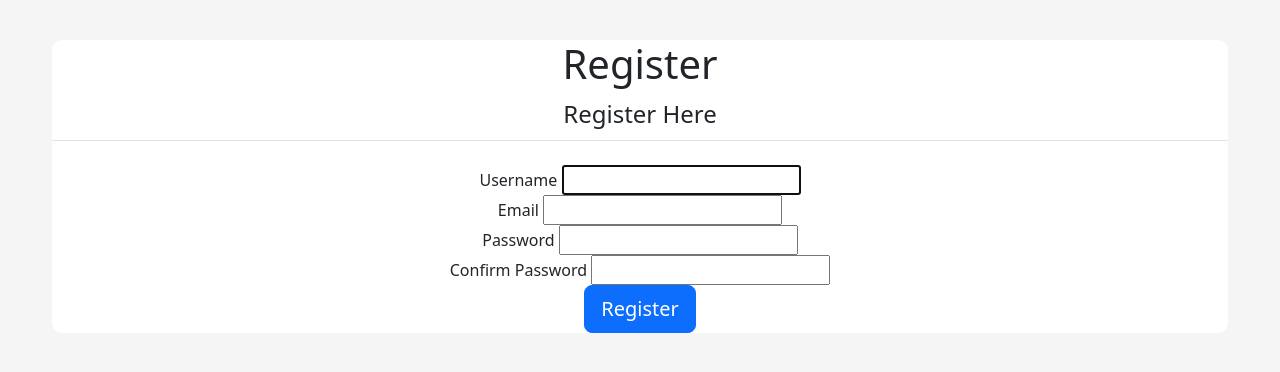
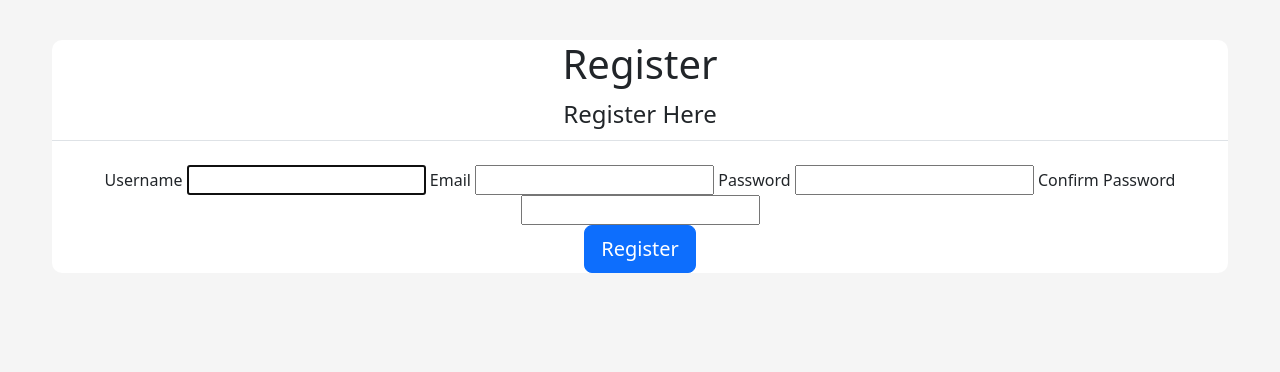
Before and after one commit to pasha112sergey/InventoryManagement, a Django app: page /inventory/register/ in a window 1280 px wide. Shown: the part 56-428 px from the top of the page. Run offline with Django 5.2, Linux system fonts and the light colour scheme; some libraries are stand-ins or nearby versions.

```diff
--- a/templates/inventory/register.html
+++ b/templates/inventory/register.html
@@ -10,16 +10,10 @@
             <div class="form-group">
                 <label for="id_username" class="text-center">Username</label>
                 {{ form.username }}
-            </div>
-            <div class="form-group">
                 <label for="id_email">Email</label>
                 {{ form.email }}
-            </div>
-            <div class="form-group">
                 <label for="id_password1">Password</label>
                 {{ form.password1 }}
-            </div>
-            <div class="form-group">
                 <label for="id_password2">Confirm Password</label>
                 {{ form.password2 }}
             </div>
```
